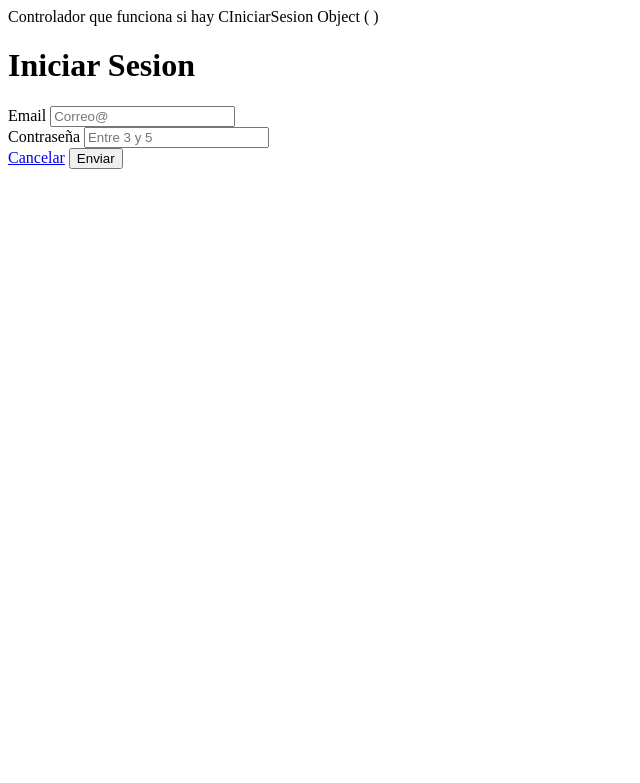
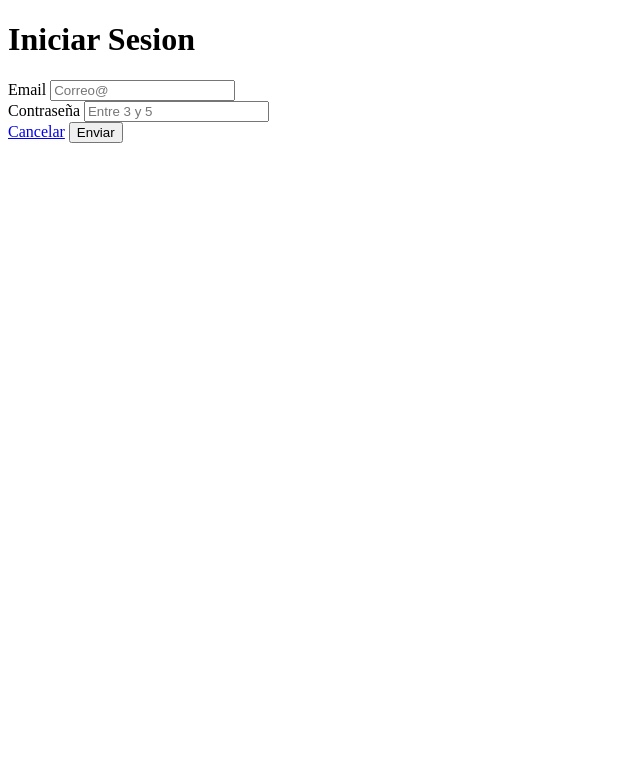
Before and after one commit to AlejandroMadrigalDev/Proyecto_Prueba, a PHP site: page /index.php?c=IniciarSesion in a window 1280 px wide. Shown: the top 783 px of the page, without its empty margins (0-640 px from the left). Run offline with PHP 8.4, Linux system fonts and the light colour scheme.

Commit message:
Ejercicio al dia 07.06.2025

```diff
--- a/controladores/IniciarSesion.php
+++ b/controladores/IniciarSesion.php
@@ -1,5 +1,5 @@
 <?php
-require_once "modelos/Usuario.php";
+    require_once "modelos/Usuario.php";
     class IniciarSesion {
         public function main(){
             if ($_SERVER['REQUEST_METHOD'] == 'GET') {
--- a/index.php
+++ b/index.php
@@ -2,16 +2,14 @@
     require_once "modelos/Database.php";
     $prueba_conn = DataBase::connection();
     if (!isset($_REQUEST['c'])) {
-    require_once "controladores/Usuarios.php";
-    $controlador = new Usuarios();
-    $controlador->rolRegistrar();
-    echo "Controlador que si funciona si no hay C";
+    require_once "controladores/Empresa.php";
+    $controlador = new Empresa();
+    $controlador->main();
     } else {
-        echo "Controlador que funciona si hay C";
         $controlador = $_REQUEST['c'];
         require_once "controladores/" . $controlador . ".php";
         $controlador = new $controlador;
-        print_r($controlador);
+        //print_r($controlador);
         $accion = isset($_REQUEST['a']) ? $_REQUEST['a'] : 'main';
         call_user_func(array($controlador, $accion));
     }
--- a/modelos/Usuario.php
+++ b/modelos/Usuario.php
@@ -11,6 +11,7 @@
         private $UsuarioPass;
         private $UsuarioEstado;
         private $dbh;
+
         // metodos: Sobrecarga de constructores
         public function __construct(){
             try {
--- a/vistas/empresa/iniciar_sesion.vista.php
+++ b/vistas/empresa/iniciar_sesion.vista.php
@@ -13,7 +13,7 @@
                 <input type="email" name="usuario_email" placeholder="Correo@">
             </div>
             <div>
-            <label for=""> Contraseña</label>
+                <label for="">Contraseña</label>
                 <input type="password" name="usuario_pass" placeholder="Entre 3 y 5">
             </div>
             <a href="?">Cancelar</a>
--- a/vistas/modulos/usuarios/consultar_roles.vista.php
+++ b/vistas/modulos/usuarios/consultar_roles.vista.php
@@ -6,7 +6,7 @@
         <title>Panel de control</title>
     </head>
     <body>
-        <h1>Consultar roles</h1>
+        <h1>Roles</h1>
         <a href="?c=Usuarios&a=rolRegistrar">Registrar rol</a>
         <br>
         <br>
--- a/vistas/roles/admin/admin.vista.php
+++ b/vistas/roles/admin/admin.vista.php
@@ -7,6 +7,8 @@
     </head>
     <body>
         <h1>Bienvenido Administrador</h1>
-    <a href="?c=CerrarSesion">Cerrar sesion</a>
+        <a href="?c=Usuarios&a=rolConsultar">Gestionar Roles</a>
+        <!-- <h1>Gestionar Roles</h1> -->
+        <br>
     </body>
 </html>
```
Also changed, not shown: controladores/Empresa.php (+4 -4 lines), controladores/Usuarios.php (+1 -10 lines). Lines whose indentation alone changed are shown as unchanged.
